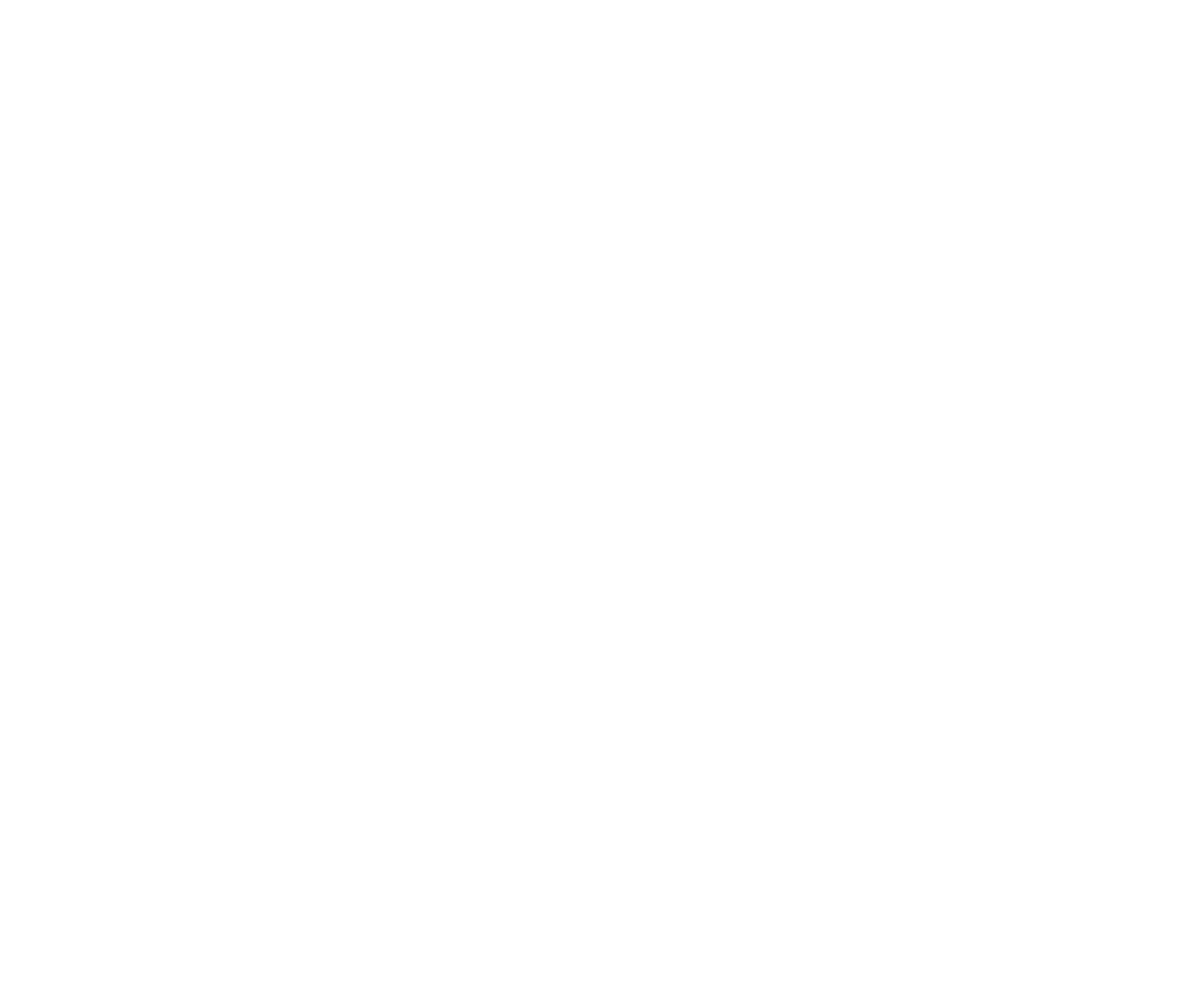
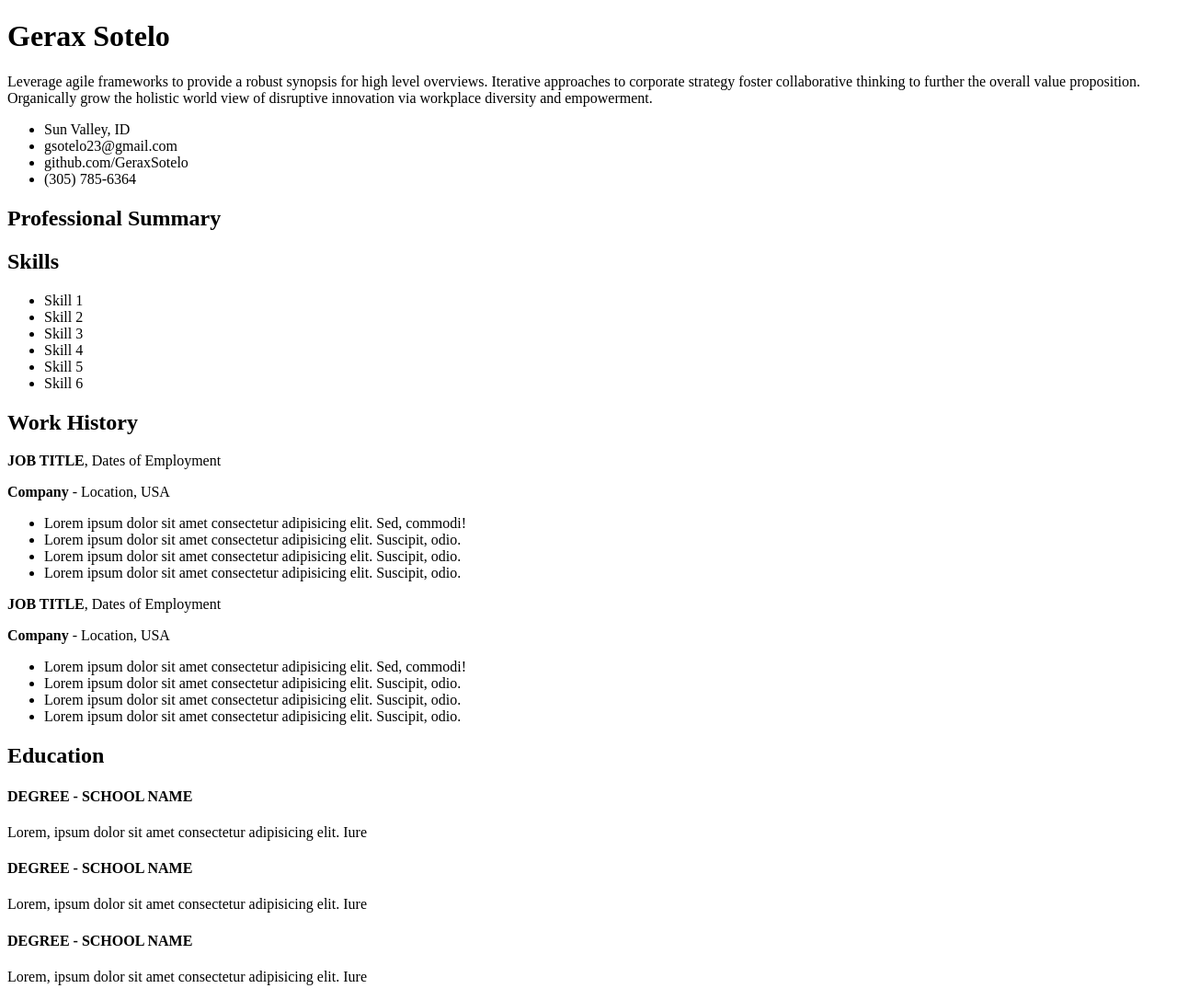
Before and after one commit to GeraxSotelo/Gerax-Resume, a plain HTML site: page index.html in a window 1280 px wide. Shown: the whole page at 92% size. Before the commit the page ends 800 px from the top, so only its background shows below. Drawn offline with Linux system fonts and the light colour scheme.

Commit message:
Create outline and add content

```diff
--- a/index.html
+++ b/index.html
@@ -10,7 +10,72 @@
 </head>
 
 <body>
-
+  <header>
+    <div id="name">
+      <h1>Gerax Sotelo</h1>
+      <p>Leverage agile frameworks to provide a robust synopsis for high level overviews. Iterative approaches to
+        corporate strategy foster collaborative thinking to further the overall value proposition. Organically grow the
+        holistic world view of disruptive innovation via workplace diversity and empowerment.</p>
+    </div>
+    <div id="contact-info">
+      <ul>
+        <li>Sun Valley, ID</li>
+        <li>gsotelo23@gmail.com</li>
+        <li>github.com/GeraxSotelo</li>
+        <li>(305) 785-6364</li>
+      </ul>
+    </div>
+  </header>
+  <main></main>
+  <section>
+    <h1>Professional Summary</h1>
+  </section>
+  <section>
+    <h1>Skills</h1>
+    <ul>
+      <li>Skill 1</li>
+      <li>Skill 2</li>
+      <li>Skill 3</li>
+      <li>Skill 4</li>
+      <li>Skill 5</li>
+      <li>Skill 6</li>
+    </ul>
+  </section>
+  <section>
+    <h1>Work History</h1>
+    <p><b>JOB TITLE</b>, Dates of Employment</p>
+    <p><b>Company</b> - Location, USA</p>
+    <ul>
+      <li>Lorem ipsum dolor sit amet consectetur adipisicing elit. Sed, commodi!</li>
+      <li>Lorem ipsum dolor sit amet consectetur adipisicing elit. Suscipit, odio.</li>
+      <li>Lorem ipsum dolor sit amet consectetur adipisicing elit. Suscipit, odio.</li>
+      <li>Lorem ipsum dolor sit amet consectetur adipisicing elit. Suscipit, odio.</li>
+    </ul>
+    <p><b>JOB TITLE</b>, Dates of Employment</p>
+    <p><b>Company</b> - Location, USA</p>
+    <ul>
+      <li>Lorem ipsum dolor sit amet consectetur adipisicing elit. Sed, commodi!</li>
+      <li>Lorem ipsum dolor sit amet consectetur adipisicing elit. Suscipit, odio.</li>
+      <li>Lorem ipsum dolor sit amet consectetur adipisicing elit. Suscipit, odio.</li>
+      <li>Lorem ipsum dolor sit amet consectetur adipisicing elit. Suscipit, odio.</li>
+    </ul>
+  </section>
+  <section>
+    <h1>Education</h1>
+    <div class="education">
+      <h4><b>DEGREE</b> - SCHOOL NAME</h4>
+      <p>Lorem, ipsum dolor sit amet consectetur adipisicing elit. Iure</p>
+    </div>
+    <div class="education">
+      <h4><b>DEGREE</b> - SCHOOL NAME</h4>
+      <p>Lorem, ipsum dolor sit amet consectetur adipisicing elit. Iure</p>
+    </div>
+    <div class="education">
+      <h4><b>DEGREE</b> - SCHOOL NAME</h4>
+      <p>Lorem, ipsum dolor sit amet consectetur adipisicing elit. Iure</p>
+    </div>
+  </section>
+  <footer></footer>
 </body>
 
 </html>
```
